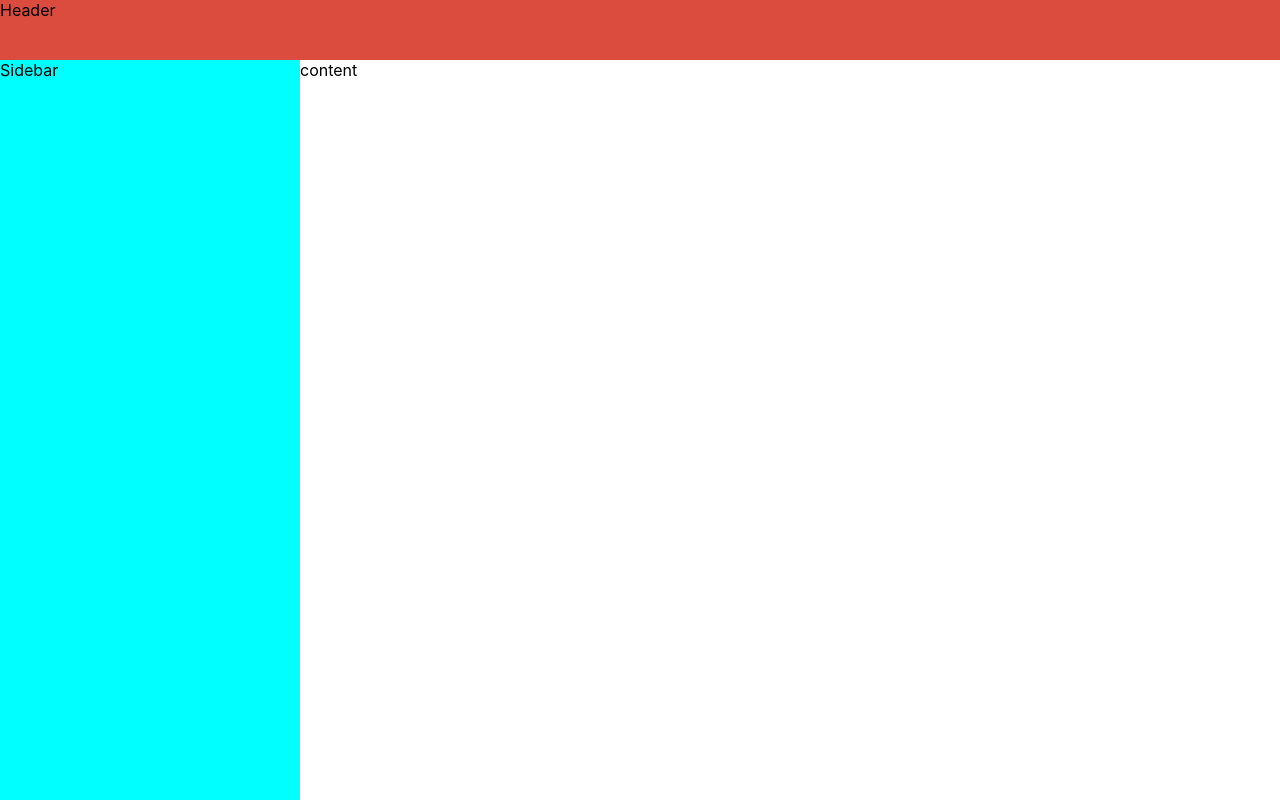
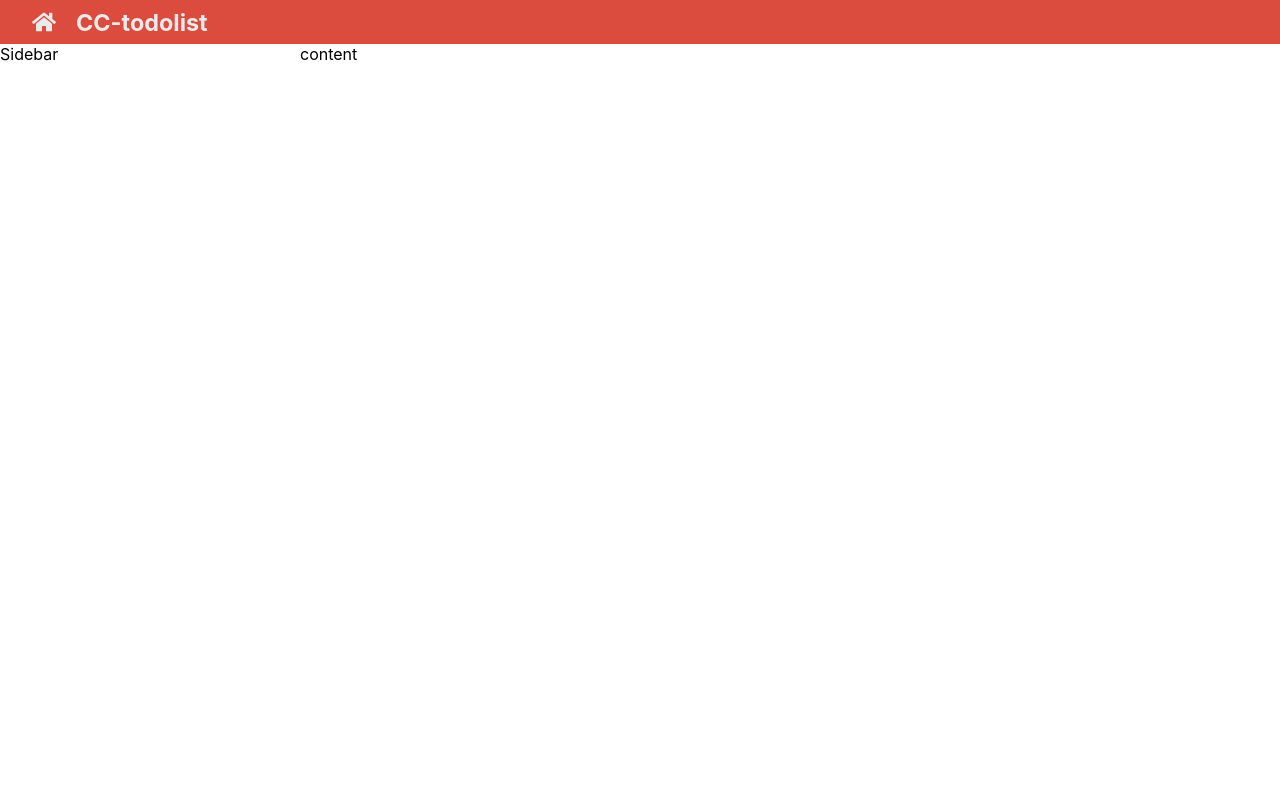
Before and after one commit to Bunma93/Todolist, a JavaScript app: page / in a window 1280 px wide. Built offline with nearby package versions, Linux system fonts and the light colour scheme; the HTML template or start-up script is replaced by a standard one.

Commit message:
'finishheader'

```diff
--- a/package.json
+++ b/package.json
@@ -8,6 +8,7 @@
     "@testing-library/user-event": "^13.5.0",
     "react": "^18.3.1",
     "react-dom": "^18.3.1",
+    "react-icons": "^5.2.1",
     "react-scripts": "5.0.1",
     "sass": "^1.77.8",
     "web-vitals": "^2.1.4"
--- a/src/App.js
+++ b/src/App.js
@@ -1,9 +1,14 @@
 import './App.scss';
-
+import { FaHome } from 'react-icons/fa'
 function App() {
   return (
     <div className='container'>
-        <header className='header'>Header</header>
+        <header className='header'>
+          <span>
+              <FaHome />
+          </span>
+            <h3>CC-todolist</h3>
+        </header>
 
         <aside className='sidebar'>Sidebar</aside>
 
--- a/src/App.scss
+++ b/src/App.scss
@@ -1,7 +1,7 @@
 $primary: #db4c3f;
 $grey: rgb(234, 234 ,234);
 $sidebar-width: 300px;
-$header-height: 60px;
+$header-height: 44px;
 
 .container {
     display: grid;
@@ -13,10 +13,24 @@ $header-height: 60px;
     background-color: $primary;
     grid-column: 1/3; //start/end
     grid-row: 1/2;
+
+    padding: 0.5rem 2rem;
+    font-size: 20px;
+    display: flex;
+    align-items: center;
+    gap: 20px;
+    color: $grey;
+
+    & > span {
+        display: flex;
+        // align-items: center;
+        cursor: pointer;
+        font-size: 24px;
+    }
 }
 
 .sidebar{
-    background-color: aqua;
+    background-color: rgb(255, 255, 255);
     grid-column: 1/2;
 }
 
```
Also changed, not shown: 1 other file (tests, documents, lock files or other folders).
